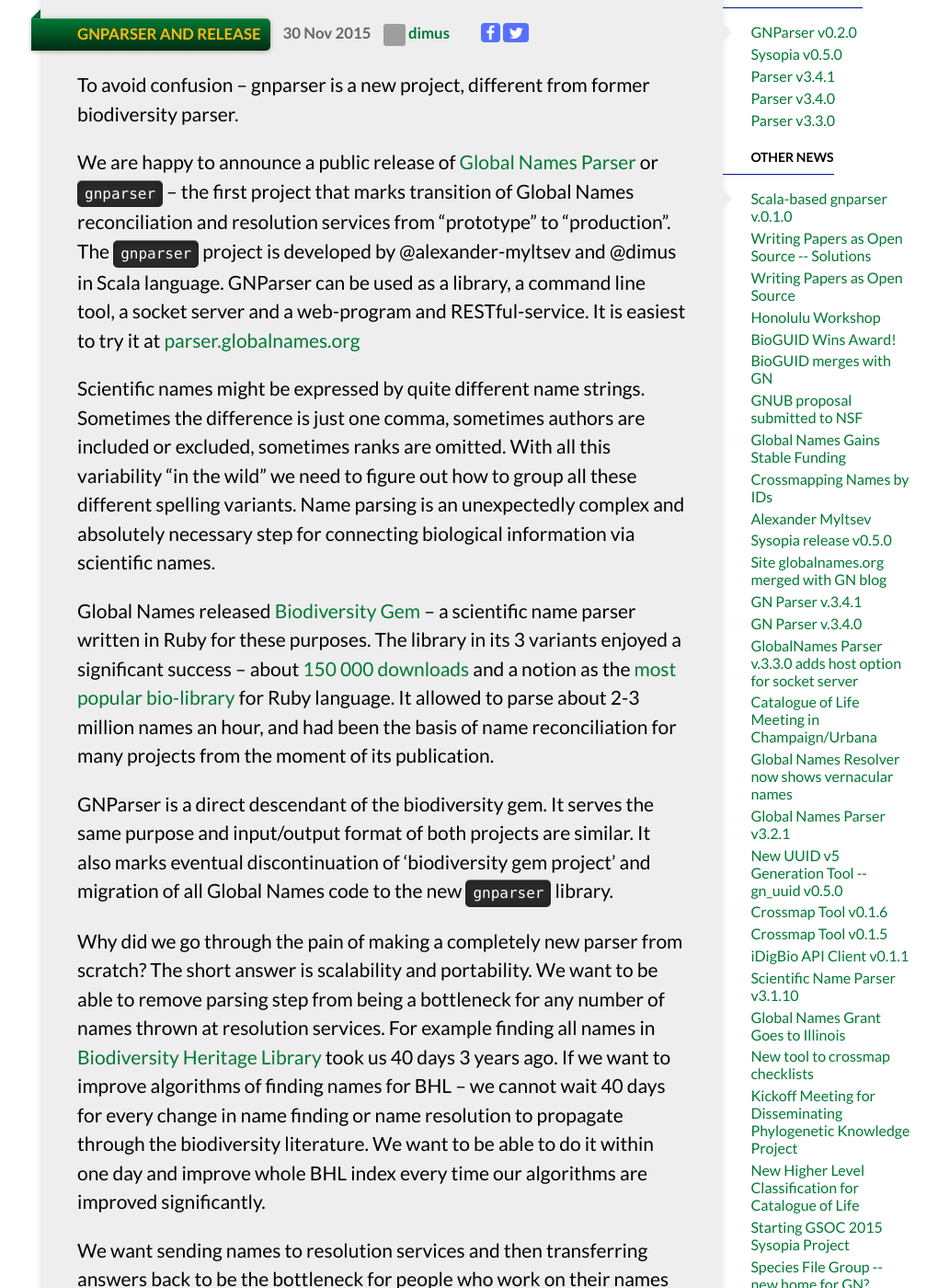
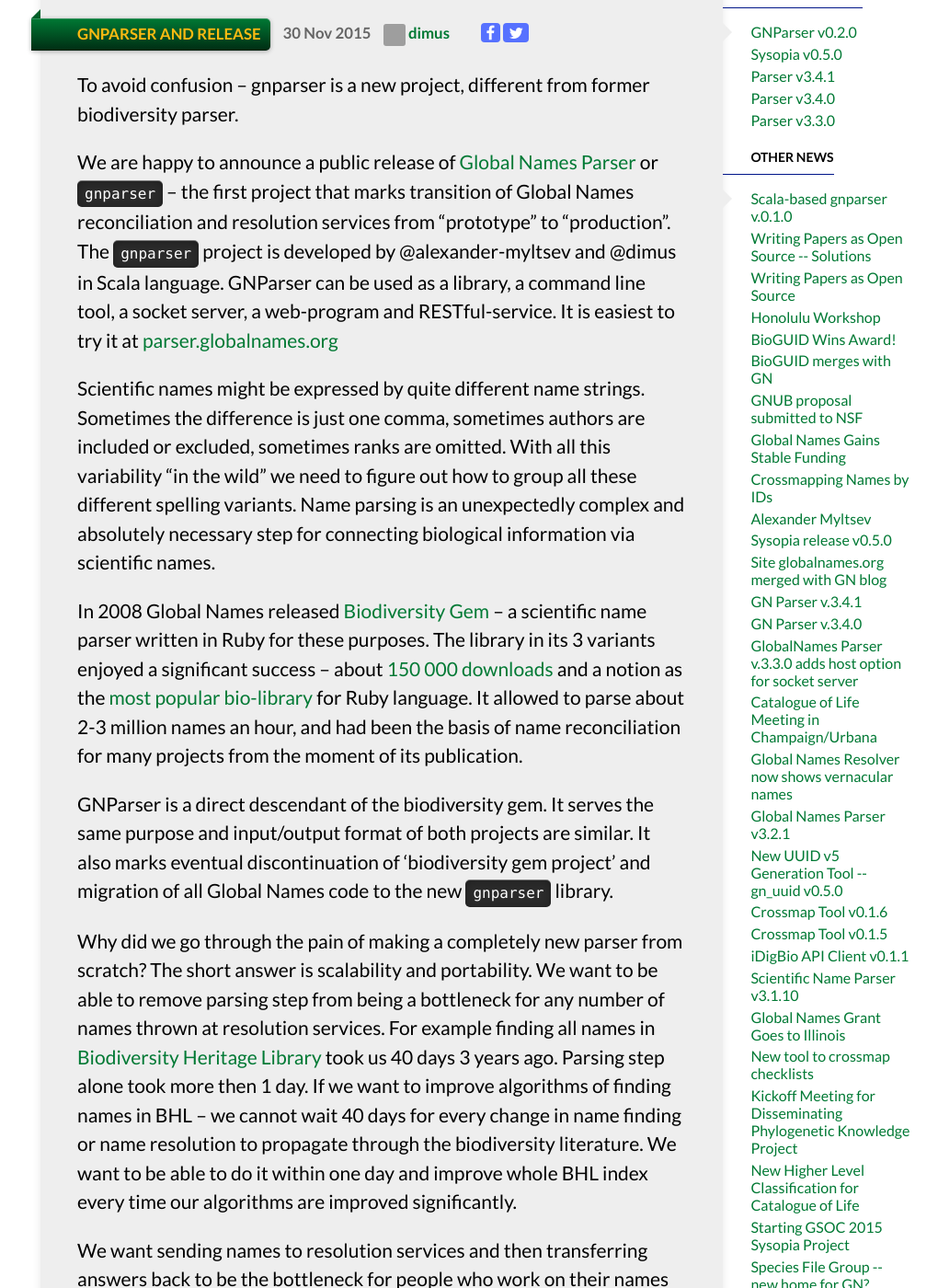
Before and after one commit to GlobalNamesArchitecture/GlobalNamesArchitecture.github.io, a Jekyll site: the page built from _posts/2015-11-30-gnparser-0-2-0.md, in a window 1280 px wide and 1400 px high, scrolled down 257 px. Shown: the whole window at 92% size, without its empty margins (127-1147 px from the left). Built offline with Jekyll 4.4.1, drawn with Linux system fonts in a browser that asks for light colours; nearby versions of some CDN libraries; emoji names are drawn with the system emoji font; grey boxes are pictures that could not be loaded.

Commit message:
text fixes in gnparser

```diff
--- a/_posts/2015-11-30-gnparser-0-2-0.md
+++ b/_posts/2015-11-30-gnparser-0-2-0.md
@@ -17,7 +17,7 @@
 reconciliation and resolution services from "prototype" to "production". The
 `gnparser` project is developed by @alexander-myltsev and @dimus in Scala
 language. GNParser can be used as a library, a command line tool, a socket
-server and a web-program and RESTful-service. It is easiest to try it at
+server, a web-program and RESTful-service. It is easiest to try it at
 [parser.globalnames.org][gnparser-web]
 
 Scientific names might be expressed by quite different name strings. Sometimes
@@ -27,12 +27,13 @@
 an unexpectedly complex and absolutely necessary step for connecting biological
 information via scientific names.
 
-Global Names released [Biodiversity Gem][biodiversity-gem] -- a scientific name
-parser written in Ruby for these purposes. The library in its 3 variants
-enjoyed a significant success -- about [150 000 downloads][downloads] and a
-notion as the [most popular bio-library][bioruby] for Ruby language. It allowed
-to parse about 2-3 million names an hour, and had been the basis of name
-reconciliation for many projects from the moment of its publication.
+In 2008 Global Names released [Biodiversity Gem][biodiversity-gem] -- a
+scientific name parser written in Ruby for these purposes. The library in its
+3 variants enjoyed a significant success -- about [150 000
+downloads][downloads] and a notion as the [most popular bio-library][bioruby]
+for Ruby language. It allowed to parse about 2-3 million names an hour, and
+had been the basis of name reconciliation for many projects from the moment
+of its publication.
 
 GNParser is a direct descendant of the biodiversity gem. It serves the same
 purpose and input/output format of both projects are similar. It also marks
@@ -43,11 +44,12 @@
 The short answer is scalability and portability. We want to be able to remove
 parsing step from being a bottleneck for any number of names thrown at
 resolution services. For example finding all names in [Biodiversity Heritage
-Library][bhl] took us 40 days 3 years ago. If we want to improve algorithms of
-finding names for BHL -- we cannot wait 40 days for every change in name
-finding or name resolution to propagate through the biodiversity literature.
-We want to be able to do it within one day and improve whole BHL index every
-time our algorithms are improved significantly.
+Library][bhl] took us 40 days 3 years ago. Parsing step alone took more then 1
+day. If we want to improve algorithms of finding names in BHL -- we cannot
+wait 40 days for every change in name finding or name resolution to propagate
+through the biodiversity literature.  We want to be able to do it within one
+day and improve whole BHL index every time our algorithms are improved
+significantly.
 
 We want sending names to resolution services and then transferring answers
 back to be the bottleneck for people who work on their names collections. For
```
